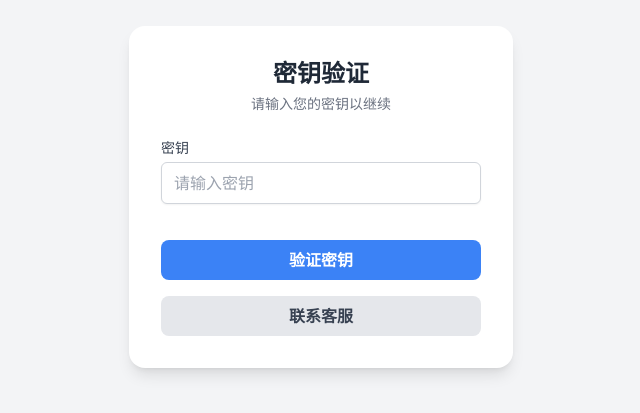
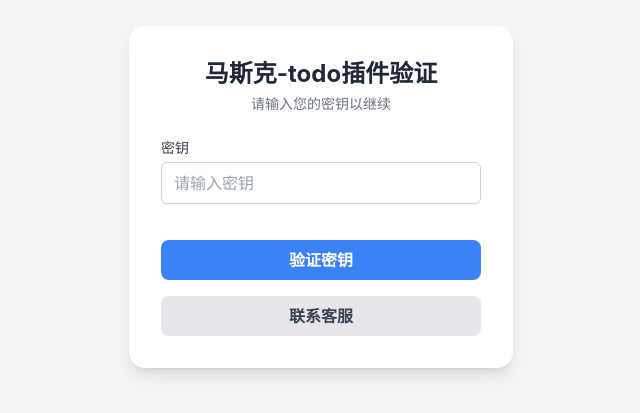
Before and after one commit to zhangtian99/todo-yanzeng, a website: page public/index.html in a window 1280 px wide. Shown: the part 203-616 px from the top of the page, without its empty margins (319-959 px from the left). Drawn offline with nearby package versions, Linux system fonts and the light colour scheme.

Commit message:
您的提交信息

```diff
--- a/public/index.html
+++ b/public/index.html
@@ -3,7 +3,7 @@
 <head>
     <meta charset="UTF-8">
     <meta name="viewport" content="width=device-width, initial-scale=1.0">
-    <title>密钥验证</title>
+    <title>马斯克-todo插件验证</title>
     <script src="https://cdn.tailwindcss.com"></script>
     <style>
         body { font-family: -apple-system, BlinkMacSystemFont, "Segoe UI", Roboto, "Helvetica Neue", Arial, sans-serif; }
@@ -18,7 +18,7 @@
     <div class="w-full max-w-sm mx-auto">
         <div id="page1" class="page active bg-white p-8 rounded-2xl shadow-lg text-center">
             <div class="mb-6">
-                 <h1 class="text-2xl font-bold text-gray-800">密钥验证</h1>
+                 <h1 class="text-2xl font-bold text-gray-800">马斯克-todo插件验证</h1>
                  <p class="text-gray-500 text-sm mt-1">请输入您的密钥以继续</p>
             </div>
              <div class="space-y-4 text-left">
@@ -90,7 +90,6 @@
             const failureMessage = document.getElementById('failureMessage');
             const backBtn = document.getElementById('backBtn');
 
-            // “getFeishuBtn” 变量已移除
             const getShortcutBtn = document.getElementById('getShortcut');
 
             const qrModal = document.getElementById('qrModal');
@@ -140,8 +139,6 @@
                 showPage(page1);
             });
 
-            // “getFeishuBtn” 的事件监听已移除
-
             getShortcutBtn.addEventListener('click', async () => {
                 try {
                     const link = await DataStore.getShortcutLink();
```
